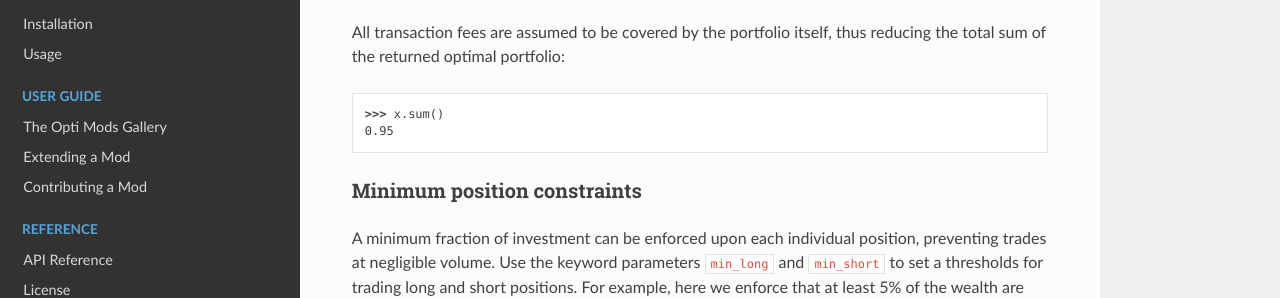
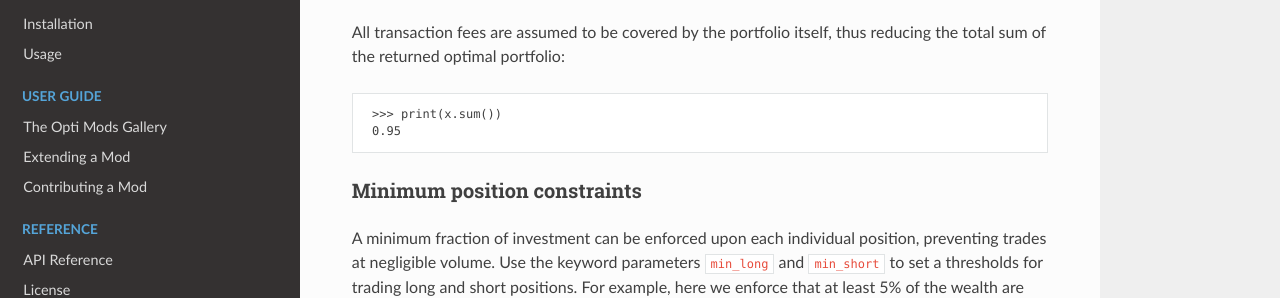
Before and after one commit to Gurobi/gurobi-optimods, a Sphinx documentation site: the page built from docs/source/mods/portfolio.rst, in a window 1280 px wide and 900 px high, scrolled down 4064 px. Shown: the part 153-451 px from the top of the window. Built offline with Sphinx 7.4.7 and the Read the Docs theme 2.0.0, drawn with Linux system fonts in a browser that asks for light colours.

Commit message:
Tinker with doctest

```diff
--- a/docs/source/mods/portfolio.rst
+++ b/docs/source/mods/portfolio.rst
@@ -332,10 +332,11 @@ All transaction fees are assumed to be covered by the portfolio itself,
 thus reducing the total sum of the returned optimal portfolio:
 
 .. doctest:: mod
-    :options: +NORMALIZE_WHITESPACE
+   :options: +NORMALIZE_WHITESPACE
 
-    >>> x.sum()
+    >>> print(x.sum())
     0.95
+
 
 Minimum position constraints
 ~~~~~~~~~~~~~~~~~~~~~~~~~~~~
```
